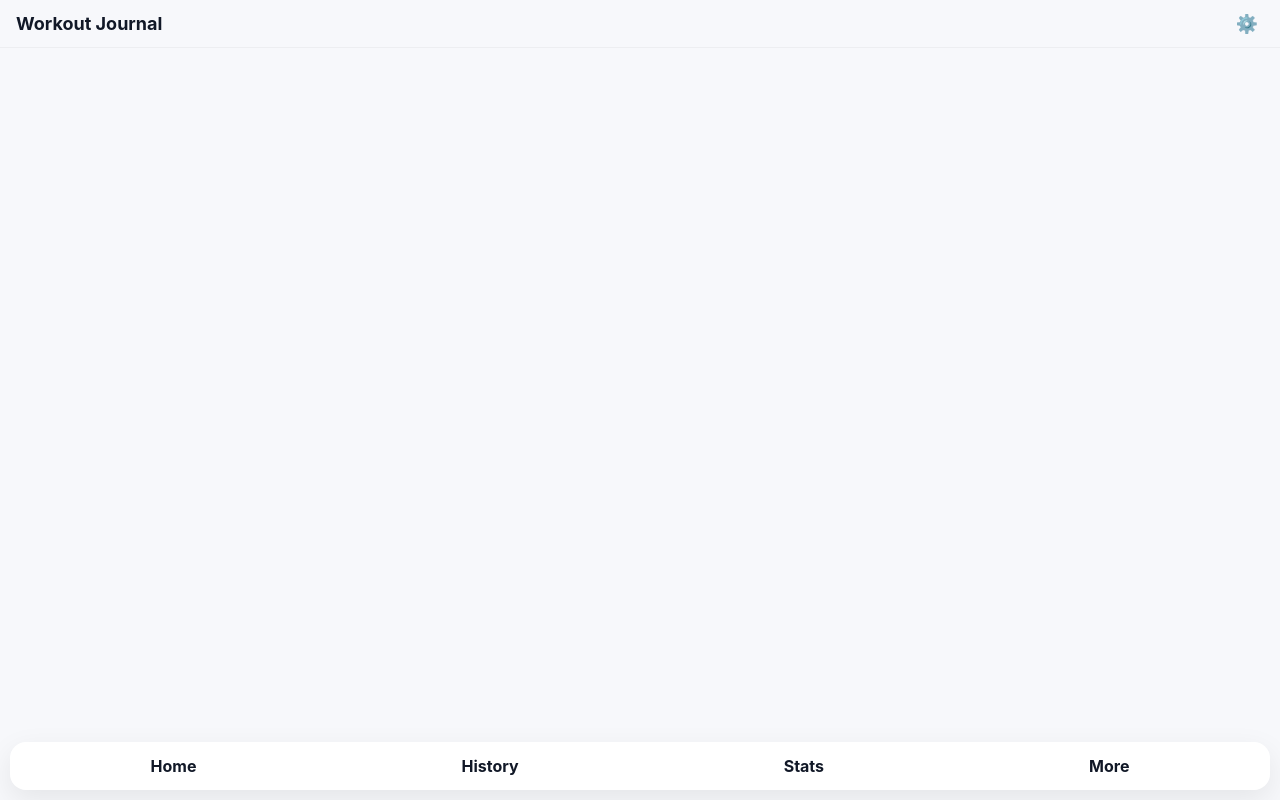
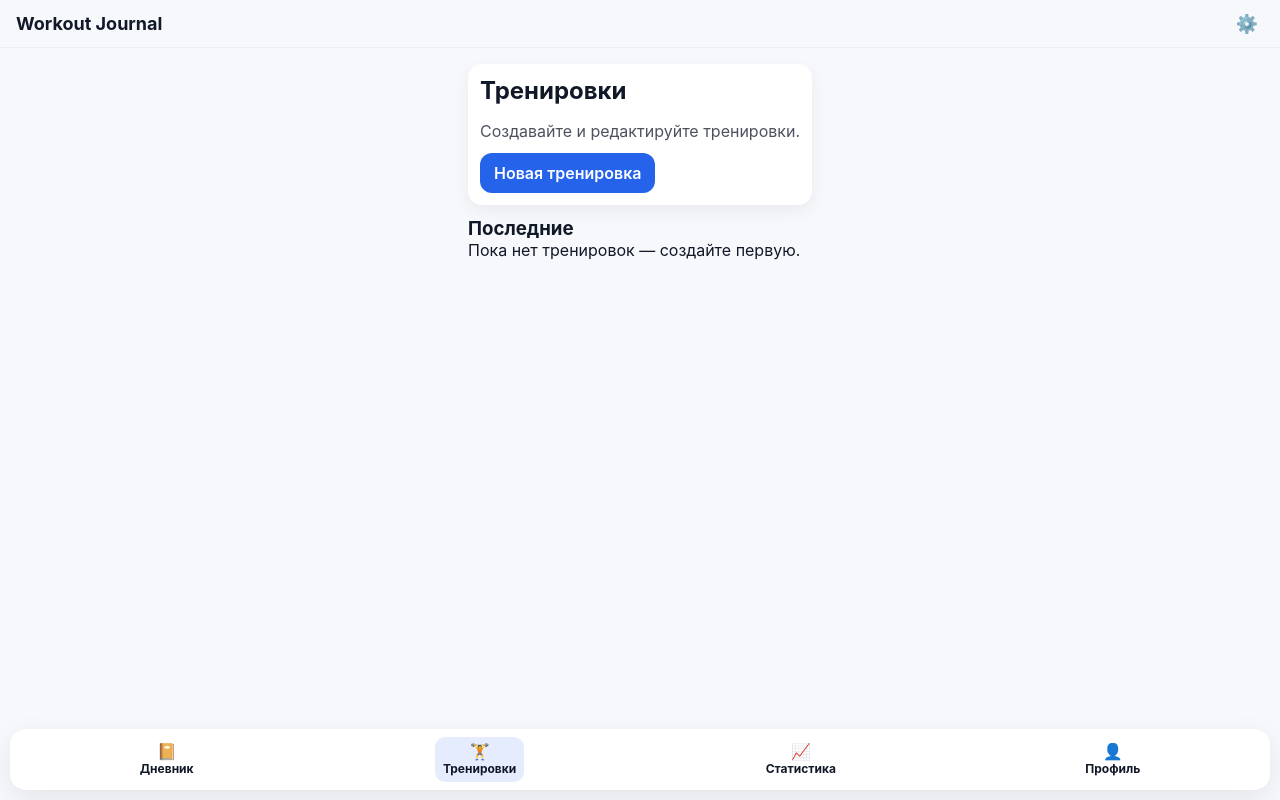
Before and after one commit to mitttel/train_better, a Vue app: page /workouts in a window 1280 px wide. Built offline with nearby package versions, Linux system fonts and the light colour scheme.

Commit message:
Обновить нижнюю навигацию и разделы дневника/профиля

```diff
--- a/src/App.vue
+++ b/src/App.vue
@@ -24,6 +24,6 @@ import BottomNav from './components/layout/BottomNav.vue'
 .page {
   flex: 1;
   /* space for bottom nav */
-  padding: 16px 16px 80px;
+  padding: 16px 16px 96px;
 }
 </style>
--- a/src/components/layout/AppHeader.vue
+++ b/src/components/layout/AppHeader.vue
@@ -4,7 +4,7 @@
       <h1>Workout Journal</h1>
     </div>
     <div class="right">
-      <button @click="$router.push('/settings')">⚙️</button>
+      <button @click="$router.push('/profile')">⚙️</button>
     </div>
   </header>
 </template>
--- a/src/components/layout/BottomNav.vue
+++ b/src/components/layout/BottomNav.vue
@@ -1,36 +1,66 @@
 <template>
-  <nav class="bottom-nav">
-    <router-link to="/" class="nav-btn">Home</router-link>
-    <router-link to="/history" class="nav-btn">History</router-link>
-    <router-link to="/stats" class="nav-btn">Stats</router-link>
-    <router-link to="/settings" class="nav-btn">More</router-link>
+  <nav class="bottom-nav" aria-label="Нижняя навигация">
+    <router-link to="/diary" class="nav-btn" active-class="router-link-exact-active">
+      <span class="icon" aria-hidden="true">📔</span>
+      <span>Дневник</span>
+    </router-link>
+    <router-link to="/workouts" class="nav-btn" active-class="router-link-exact-active">
+      <span class="icon" aria-hidden="true">🏋️</span>
+      <span>Тренировки</span>
+    </router-link>
+    <router-link to="/stats" class="nav-btn" active-class="router-link-exact-active">
+      <span class="icon" aria-hidden="true">📈</span>
+      <span>Статистика</span>
+    </router-link>
+    <router-link to="/profile" class="nav-btn" active-class="router-link-exact-active">
+      <span class="icon" aria-hidden="true">👤</span>
+      <span>Профиль</span>
+    </router-link>
   </nav>
 </template>
 
 <script setup lang="ts"></script>
 
 <style scoped>
-.bottom-nav{
+.bottom-nav {
   position: fixed;
   bottom: 10px;
   left: 10px;
   right: 10px;
-  display:flex;
-  justify-content:space-around;
+  display: flex;
+  justify-content: space-around;
+  gap: 6px;
   background: var(--card);
-  padding:8px;
+  padding: 8px;
   border-radius: 16px;
-  box-shadow: 0 10px 30px rgba(0,0,0,0.08);
+  box-shadow: 0 10px 30px rgba(0, 0, 0, 0.08);
 }
+
 .nav-btn {
-  font-weight:700;
-  padding:6px 8px;
-  border-radius:10px;
-  text-decoration:none;
-  color:var(--text);
+  display: flex;
+  flex-direction: column;
+  align-items: center;
+  gap: 2px;
+  font-weight: 700;
+  font-size: 12px;
+  padding: 6px 8px;
+  border-radius: 10px;
+  text-decoration: none;
+  color: var(--text);
+  min-width: 64px;
 }
-.nav-btn.router-link-active {
-  background: rgba(37,99,235,0.12);
+
+.icon {
+  font-size: 16px;
+  line-height: 1;
 }
-.nav-btn:active { transform:translateY(1px); }
+
+.nav-btn.router-link-exact-active {
+  background: rgba(37, 99, 235, 0.12);
+  color: var(--primary);
+}
+
+.nav-btn:active {
+  transform: translateY(1px);
+}
 </style>
--- /dev/null
+++ b/src/views/DiaryView.vue
@@ -0,0 +1,64 @@
+<template>
+  <div>
+    <BaseCard>
+      <h2>Дневник</h2>
+      <p class="subtitle">Выберите дату и смотрите завершённые тренировки.</p>
+      <input v-model="selectedDate" type="date" class="date-input" />
+    </BaseCard>
+
+    <section class="list-section">
+      <h3>Тренировки за {{ selectedDate }}</h3>
+      <div v-if="workoutsForDate.length === 0" class="empty">За эту дату тренировок нет.</div>
+      <div v-else>
+        <WorkoutCard v-for="w in workoutsForDate" :key="w.id" :workout="w" @open="openWorkout" />
+      </div>
+    </section>
+  </div>
+</template>
+
+<script setup lang="ts">
+import { computed, ref } from 'vue'
+import { useRouter } from 'vue-router'
+import BaseCard from '../components/ui/BaseCard.vue'
+import WorkoutCard from '../components/workout/WorkoutCard.vue'
+import { useWorkoutStore } from '../store/workoutStore'
+import { todayIso } from '../utils/date'
+
+const store = useWorkoutStore()
+const router = useRouter()
+const selectedDate = ref(todayIso())
+
+const workoutsForDate = computed(() =>
+  store.workouts
+    .filter(w => w.date === selectedDate.value)
+    .sort((a, b) => (a.id < b.id ? 1 : -1))
+)
+
+function openWorkout(id: string) {
+  router.push({ name: 'Workout', params: { id } })
+}
+</script>
+
+<style scoped>
+.subtitle {
+  margin-bottom: 12px;
+  opacity: 0.75;
+}
+
+.date-input {
+  width: 100%;
+  max-width: 260px;
+  padding: 8px 10px;
+  border-radius: 10px;
+  border: 1px solid rgba(0, 0, 0, 0.12);
+  font-size: 14px;
+}
+
+.list-section {
+  margin-top: 12px;
+}
+
+.empty {
+  opacity: 0.7;
+}
+</style>
--- /dev/null
+++ b/src/views/ProfileView.vue
@@ -0,0 +1,66 @@
+<template>
+  <div>
+    <BaseCard>
+      <h2>Профиль</h2>
+      <p class="subtitle">Персональные настройки приложения.</p>
+
+      <div class="field">
+        <label class="label" for="name">Имя</label>
+        <BaseInput id="name" v-model="profile.name" placeholder="Ваше имя" />
+      </div>
+
+      <div class="field">
+        <span class="label">Единицы измерения</span>
+        <div class="inline-options">
+          <label><input type="radio" value="kg" v-model="profile.units" /> кг</label>
+          <label><input type="radio" value="lb" v-model="profile.units" /> lb</label>
+        </div>
+      </div>
+
+      <div class="field">
+        <label class="label" for="restTimer">Таймер отдыха (сек.)</label>
+        <BaseInput id="restTimer" v-model="profile.restTimer" type="number" min="15" step="5" />
+      </div>
+
+      <div class="field">
+        <label class="label" for="warmupTimer">Таймер разминки (сек.)</label>
+        <BaseInput id="warmupTimer" v-model="profile.warmupTimer" type="number" min="30" step="10" />
+      </div>
+    </BaseCard>
+  </div>
+</template>
+
+<script setup lang="ts">
+import { reactive } from 'vue'
+import BaseCard from '../components/ui/BaseCard.vue'
+import BaseInput from '../components/ui/BaseInput.vue'
+
+const profile = reactive({
+  name: 'Атлет',
+  units: 'kg',
+  restTimer: 90,
+  warmupTimer: 300
+})
+</script>
+
+<style scoped>
+.subtitle {
+  margin-bottom: 12px;
+  opacity: 0.75;
+}
+
+.field {
+  margin-bottom: 12px;
+}
+
+.label {
+  display: block;
+  margin-bottom: 6px;
+  font-weight: 600;
+}
+
+.inline-options {
+  display: flex;
+  gap: 14px;
+}
+</style>
--- a/src/views/WorkoutView.vue
+++ b/src/views/WorkoutView.vue
@@ -1,6 +1,22 @@
 <template>
   <div>
-    <BaseCard>
+    <section v-if="!id">
+      <BaseCard>
+        <h2>Тренировки</h2>
+        <p class="subtitle">Создавайте и редактируйте тренировки.</p>
+        <BaseButton @click="startNew">Новая тренировка</BaseButton>
+      </BaseCard>
+
+      <section class="list-section">
+        <h3>Последние</h3>
+        <div v-if="store.workouts.length === 0">Пока нет тренировок — создайте первую.</div>
+        <div v-else>
+          <WorkoutCard v-for="w in store.workouts.slice(0, 8)" :key="w.id" :workout="w" @open="open" />
+        </div>
+      </section>
+    </section>
+
+    <BaseCard v-else>
       <div class="header">
         <input v-model="workout.name" placeholder="Название тренировки (например: Ноги)" />
         <div class="meta">
@@ -24,30 +40,37 @@
 </template>
 
 <script setup lang="ts">
-import { onMounted, ref } from 'vue'
+import { computed, ref } from 'vue'
 import { useRoute, useRouter } from 'vue-router'
 import { useWorkoutStore } from '../store/workoutStore'
 import BaseCard from '../components/ui/BaseCard.vue'
 import BaseButton from '../components/ui/BaseButton.vue'
 import BaseInput from '../components/ui/BaseInput.vue'
 import ExerciseItem from '../components/workout/ExerciseItem.vue'
-import { v4 as uuidv4 } from 'uuid' // note: if not installed, can use Date.now()
+import WorkoutCard from '../components/workout/WorkoutCard.vue'
 
-// Fallback simple uuid if uuid package not installed:
-function uid() { return `${Date.now()}-${Math.floor(Math.random()*10000)}` }
+function uid() {
+  return `${Date.now()}-${Math.floor(Math.random() * 10000)}`
+}
 
 const route = useRoute()
 const router = useRouter()
 const store = useWorkoutStore()
-const id = route.params.id as string | undefined
-const workout = ref(store.workouts.find(w => w.id === id) ?? store.createEmptyWorkout())
+const id = computed(() => route.params.id as string | undefined)
+const workout = ref(
+  id.value ? store.workouts.find(w => w.id === id.value) ?? store.createEmptyWorkout() : store.createEmptyWorkout()
+)
 const newExName = ref('')
 
-onMounted(() => {
-  if (!workout.value) {
-    router.push('/')
-  }
-})
+function startNew() {
+  const empty = store.createEmptyWorkout()
+  store.addWorkout(empty)
+  router.push({ name: 'Workout', params: { id: empty.id } })
+}
+
+function open(workoutId: string) {
+  router.push({ name: 'Workout', params: { id: workoutId } })
+}
 
 function save() {
   if (store.workouts.find(w => w.id === workout.value.id)) {
@@ -55,7 +78,7 @@ function save() {
   } else {
     store.addWorkout(workout.value)
   }
-  router.push('/')
+  router.push('/workouts')
 }
 
 function addExercise() {
@@ -71,7 +94,32 @@ function addExercise() {
 </script>
 
 <style scoped>
-.header { display:flex; justify-content:space-between; gap:10px; align-items:center }
-.header input { font-size:16px; padding:8px; border-radius:10px; border:1px solid rgba(0,0,0,0.08) }
-.meta { display:flex; gap:8px; align-items:center }
+.subtitle {
+  margin-bottom: 12px;
+  opacity: 0.75;
+}
+
+.list-section {
+  margin-top: 12px;
+}
+
+.header {
+  display: flex;
+  justify-content: space-between;
+  gap: 10px;
+  align-items: center;
+}
+
+.header input {
+  font-size: 16px;
+  padding: 8px;
+  border-radius: 10px;
+  border: 1px solid rgba(0, 0, 0, 0.08);
+}
+
+.meta {
+  display: flex;
+  gap: 8px;
+  align-items: center;
+}
 </style>
```
Also changed, not shown: src/router/index.ts (+13 -10 lines).
